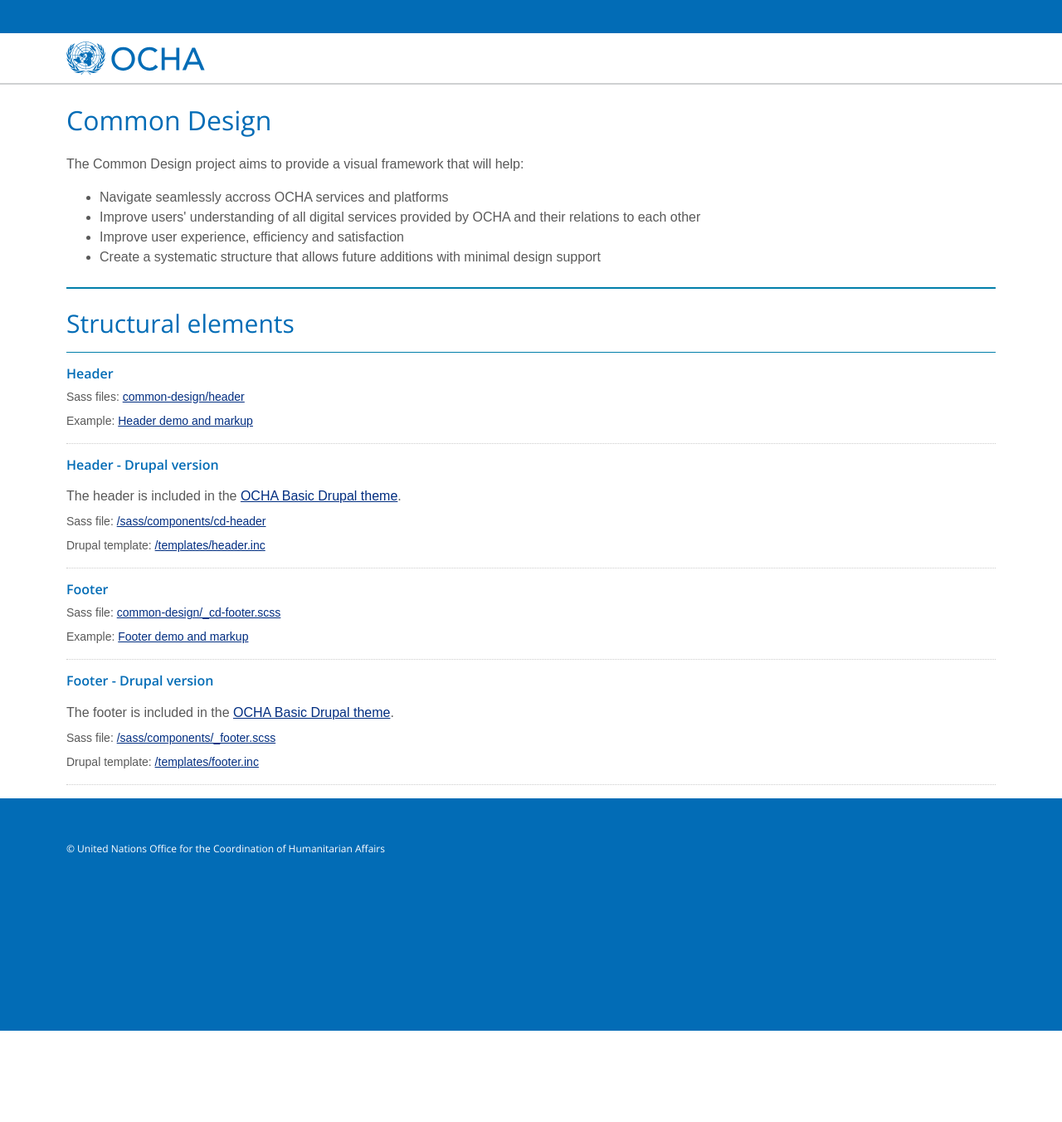
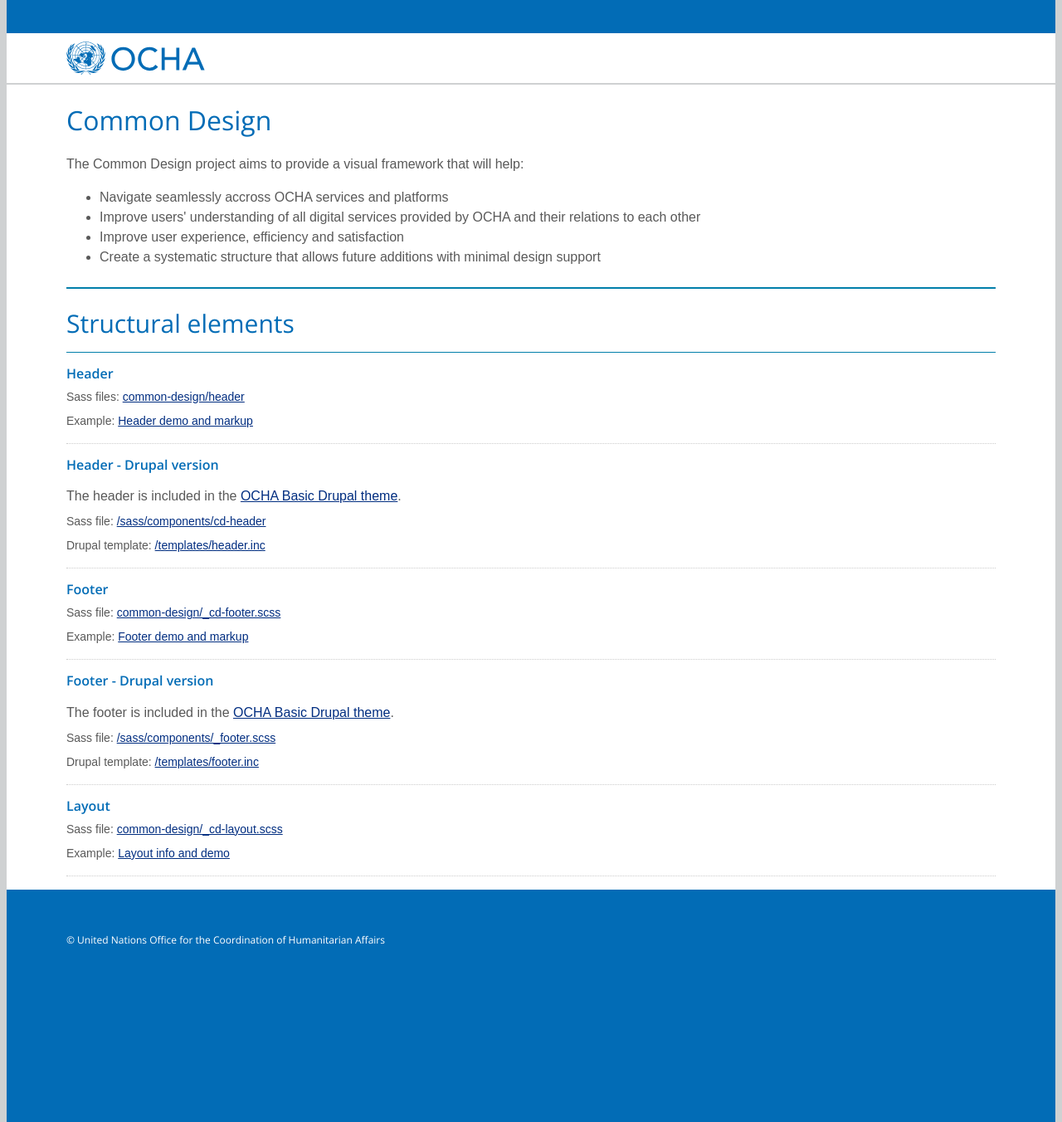
Before and after one commit to UN-OCHA/styleguide, a Jekyll site: the page built from docs/common-design/index.html, in a window 1280 px wide. Shown: the whole page at 83% size. Built offline with Jekyll 4.4.1, drawn with Linux system fonts in a browser that asks for light colours; before the commit the page ends 1242 px from its top, so only the background shows below that.

Commit message:
DS-163 Applied common design layout and documented it

```diff
--- /dev/null
+++ b/docs/_sass/common-design/_cd-layout-demo.scss
@@ -0,0 +1,71 @@
+html.layout-demo {
+  background: #BCD3EE;
+}
+
+.layout-demo {
+
+  body {
+    border: 1px solid black;
+    background: #EDEDED;
+    position: relative;
+
+    &:before, &:after {
+      content: "";
+      width: 100%;
+      height: 90px;
+      background: #9F9F9F;
+      position: absolute;
+      top: 0;
+      left: 0;
+    }
+
+    &:after {
+      top: auto;
+      bottom: 0;
+    }
+  }
+
+  .container {
+    position: relative;
+    border: 1px solid black;
+    height: 100vh;
+
+    &:before, &:after {
+      content: "";
+      position: absolute;
+      background: #DCA3E8;
+      width: 8px;
+      height: 100%;
+      top: 0;
+      left: 0;
+      opacity: 0.6;
+      z-index: 1;
+    }
+
+    &:after {
+      right: 0;
+      left: auto;
+    }
+  }
+
+  @media (min-width: 768px) {
+
+    .container {
+      &:before, &:after {
+        width: 16px;
+      }
+    }
+
+  }
+
+  @media (min-width: 1200px) {
+
+    .container {
+      &:before, &:after {
+        width: 40px;
+      }
+    }
+
+  }
+
+}
--- /dev/null
+++ b/docs/_sass/common-design/_cd-layout.scss
@@ -0,0 +1,40 @@
+html {
+  background: #CFD1D2;
+  margin: 0;
+  margin-left: calc(100vw - 100%); //prevents scrollbar changing page width in IE
+  padding: 0;
+}
+
+body {
+  margin: 0 auto;
+  padding: 0;
+  background: white;
+  max-width: 1400px;
+}
+
+.container {
+  padding: 0 8px;
+  margin: 0 auto;
+  max-width: 1200px;
+}
+
+@media (min-width: 768px) {
+
+  html {
+    padding: 0 8px;
+  }
+
+  .container {
+    padding: 0 16px;
+  }
+
+}
+
+
+@media (min-width: 1200px) {
+
+  .container {
+    padding: 0 40px;
+  }
+
+}
--- a/docs/_sass/styleguide/_grid.scss
+++ b/docs/_sass/styleguide/_grid.scss
@@ -105,15 +105,6 @@
 }
 
 .styleguide {
-  .container {
-    @include make-container();
-    @include make-gutters();
-
-    @include media-query(xl) {
-      padding-left: $base-unit*5;
-      padding-right: $base-unit*5;
-    }
-  }
 
   .row {
     @include clearfix();
--- a/docs/common-design/index.html
+++ b/docs/common-design/index.html
@@ -45,34 +45,12 @@
       <p class="sg-file-link"><strong>Sass file:</strong> <a href="https://github.com/UN-OCHA/ocha_basic/tree/master/sass/components/_footer.scss">/sass/components/_footer.scss</a></p>
       <p class="sg-file-link"><strong>Drupal template:</strong> <a href="https://github.com/UN-OCHA/ocha_basic/blob/master/templates/footer.inc">/templates/footer.inc</a></p>
     </div>
+
+    <div class="sg-list__item">
+      <h2 class="sg-list__sub-heading">Layout</h2>
+      <p class="sg-file-link"><strong>Sass file:</strong> <a href="https://github.com/UN-OCHA/styleguide/blob/master/docs/_sass/common-design/_cd-layout.scss">common-design/_cd-layout.scss</a></p>
+      <p class="sg-file-link"><strong>Example:</strong> <a href="cd-layout.html">Layout info and demo</a></p>
+    </div>
   </div>
 
 </div>
-
-<!--
----
-layout: ocha
-title: Common Design
----
-<div class="row sg-section sg-section--index">
-  <div class="col-sm-12">
-    <div class="sg-section__header">
-      <h2>Common design header</h2>
-    </div>
-    <ul>
-      <li><a href="cd-header.html">Standalone, responsive</a></li>
-      <li><a href="cd-header-fixed.html">Standalone, fixed width, no modernizr</a></li>
-    </ul>
-  </div>
-</div>
-
-<div class="row sg-section sg-section--index">
-  <div class="col-sm-12">
-    <div class="sg-section__header">
-      <h2>Common design footer</h2>
-    </div>
-    <ul>
-      <li><a href="cd-footer.html">Footer</a></li>
-    </ul>
-  </div>
-</div> -->
--- a/docs/css/header-footer.scss
+++ b/docs/css/header-footer.scss
@@ -5,4 +5,6 @@
 @import
   "common-design/header/cd-settings-responsive",
   "common-design/header/cd-header",
-  "common-design/cd-footer";
+  "common-design/cd-footer",
+  "common-design/cd-layout",
+  "common-design/cd-layout-demo";
```
Also changed, not shown: docs/_layouts/layout-demo.html (added, +11 -0 lines), docs/common-design/cd-layout-demo.html (added, +8 -0 lines), docs/common-design/cd-layout.html (added, +82 -0 lines), docs/assets/images/cd-large-layout.png (added), docs/assets/images/cd-medium-layout.png (added), docs/assets/images/cd-small-layout.png (added).
